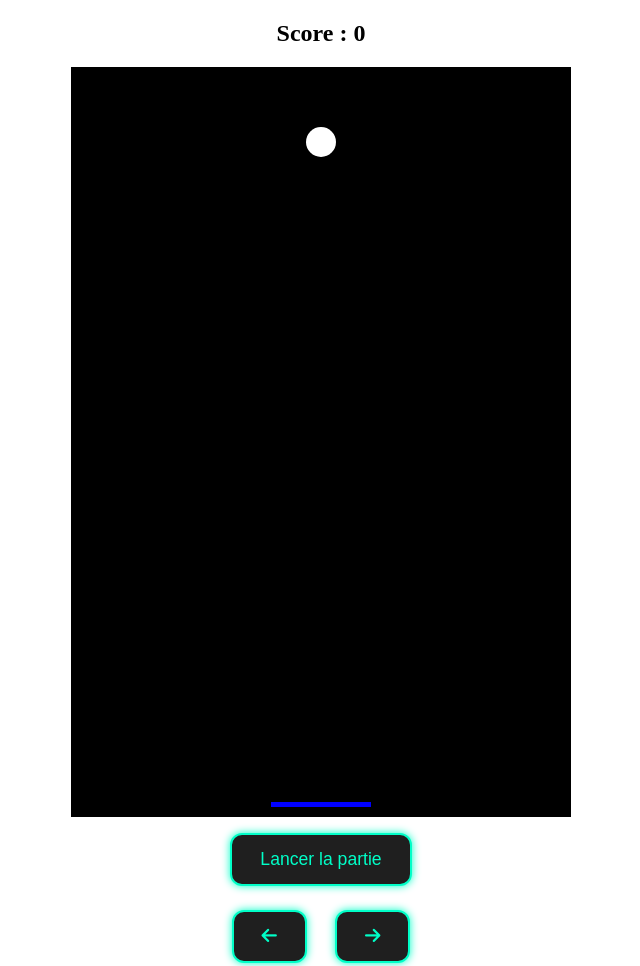
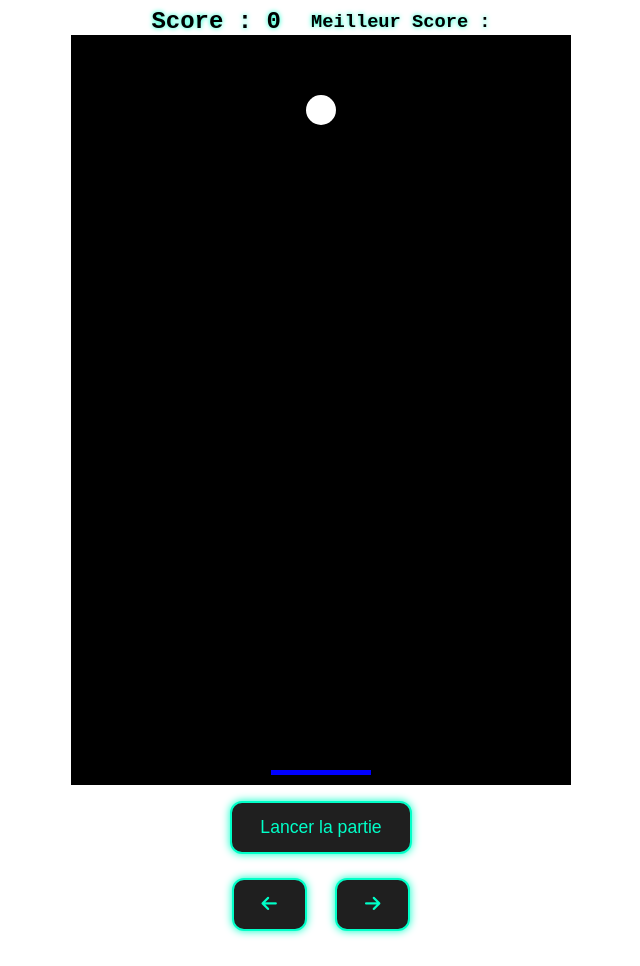
Before and after one commit to Alexzeboulet/R3.01, a plain HTML site: page ProjetPong/index.html in a window 1280 px wide. Shown: the top 966 px of the page, without its empty margins (319-959 px from the left). Drawn offline with Linux system fonts and the light colour scheme.

Commit message:
BestScoreFait

```diff
--- a/ProjetPong/index.html
+++ b/ProjetPong/index.html
@@ -8,7 +8,10 @@
     <link href="https://cdnjs.cloudflare.com/ajax/libs/font-awesome/6.0.0-beta3/css/all.min.css" rel="stylesheet">
 </head>
 <body>
-    <h2>Score : <label id="Score">0</label></h2>
+    <div class="score-container">
+        <h2>Score : <label id="Score">0</label></h2>
+        <h3> Meilleur Score :<label id="bestScore"></label></h3>
+    </div>
     <canvas id="gameplan" width="500" height="750">
     </canvas>
     <br>
--- a/ProjetPong/script.js
+++ b/ProjetPong/script.js
@@ -170,8 +170,16 @@ function dessineTout(){
 
 function end(){
     alert("Partie terminé, vous avez eu un score de : " + document.getElementById("Score").textContent);
+    if (parseInt(document.getElementById("Score").textContent) > parseInt(localStorage.getItem("bestScore"))) {
+        localStorage.setItem("bestScore", document.getElementById("Score").textContent);
+        document.getElementById("bestScore").textContent = localStorage.getItem("bestScore");
+    }
     location.reload(true);
 }
 
+if (document.getElementById("bestScore").textContent === null){
+    localStorage.setItem("bestScore", 0);
+}
+document.getElementById("bestScore").textContent = localStorage.getItem("bestScore");
 creationBalle();
 creationJoueur();
--- a/ProjetPong/style.css
+++ b/ProjetPong/style.css
@@ -27,3 +27,18 @@ button {
     transition: all 0.3s ease;
     box-shadow: 0 0 8px #00ffc8;
 }
+
+h2, h3 {
+    display: inline-block;
+    margin: 0 15px;
+    font-family: 'Courier New', Courier, monospace;
+    text-shadow: 0 0 5px #00ffc8;
+    color: black;
+    text-align: center;
+}
+
+.score-container {
+    display: flex;
+    justify-content: center;
+    align-items: center;
+}
```
